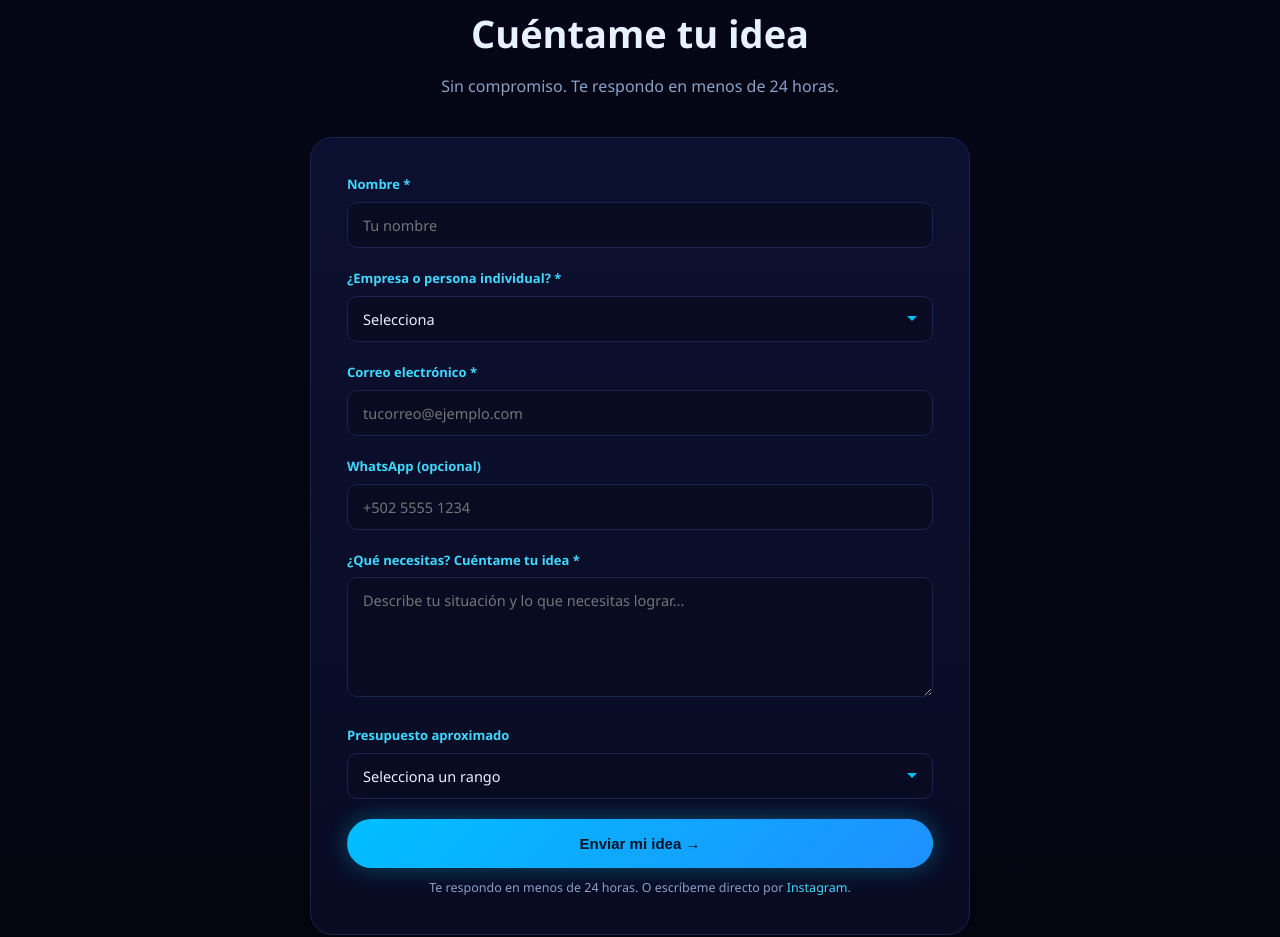
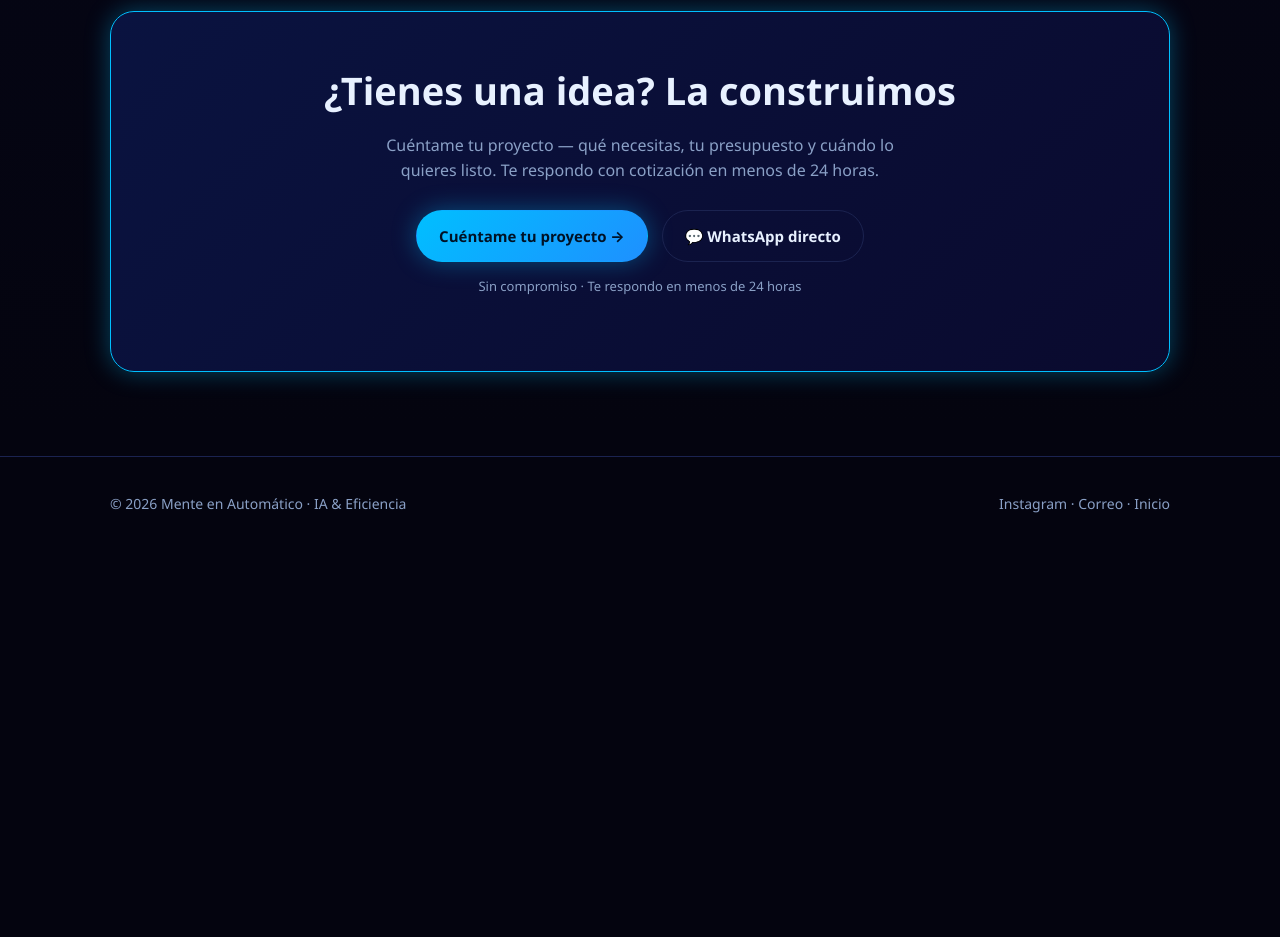
Before and after one commit to menteenautomatico26-sketch/mente-en-automatico-web, a plain HTML site: page servicios.html in a window 1280 px wide. Shown: the part 2331-3268 px from the top of the page. After the commit the page ends 2882 px from the top, so only its background shows below. Drawn offline with Linux system fonts and the light colour scheme.

Commit message:
fix: eliminar formulario duplicado de servicios.html — un solo formulario en contacto.html

```diff
--- a/servicios.html
+++ b/servicios.html
@@ -296,65 +296,17 @@
       </div>
     </div>
 
-    <!-- FORMULARIO -->
-    <h2 class="section-title" style="margin-top:14px">Cuéntame tu idea</h2>
-    <p class="section-sub">Sin compromiso. Te respondo en menos de 24 horas.</p>
+    <!-- CTA → contacto.html (único formulario) -->
+    <div class="cta-final reveal" style="margin-top:38px">
+      <h2>¿Tienes una idea? La construimos</h2>
+      <p>Cuéntame tu proyecto — qué necesitas, tu presupuesto y cuándo lo quieres listo. Te respondo con cotización en menos de 24 horas.</p>
+      <div style="display:flex;gap:14px;justify-content:center;flex-wrap:wrap">
+        <a class="btn btn-primary" href="contacto.html">Cuéntame tu proyecto →</a>
+        <a class="btn btn-ghost" href="/wa" target="_blank">💬 WhatsApp directo</a>
+      </div>
+      <p style="color:var(--muted);font-size:13px;margin-top:14px">Sin compromiso · Te respondo en menos de 24 horas</p>
+    </div>
 
-    <div class="contacto-form reveal">
-      <!-- Netlify Forms: funciona automáticamente al desplegarse en Netlify -->
-      <form name="contacto" method="POST" data-netlify="true"
-            netlify-honeypot="bot-field"
-            action="/gracias-proyecto.html">
-        <input type="hidden" name="form-name" value="contacto">
-        <p style="display:none"><input name="bot-field"></p>
-
-        <div class="fg">
-          <label>Nombre *</label>
-          <input type="text" name="nombre" placeholder="Tu nombre" required>
-        </div>
-        <div class="fg">
-          <label>¿Empresa o persona individual? *</label>
-          <select name="tipo" required>
-            <option value="" disabled selected>Selecciona</option>
-            <option>Empresa / negocio</option>
-            <option>Emprendedor / negocio propio</option>
-            <option>Estudiante universitario</option>
-            <option>Freelancer / independiente</option>
-            <option>Uso personal</option>
-          </select>
-        </div>
-        <div class="fg">
-          <label>Correo electrónico *</label>
-          <input type="email" name="correo" placeholder="tucorreo@ejemplo.com" required>
-        </div>
-        <div class="fg">
-          <label>WhatsApp (opcional)</label>
-          <input type="text" name="whatsapp" placeholder="+502 5555 1234">
-        </div>
-        <div class="fg">
-          <label>¿Qué necesitas? Cuéntame tu idea *</label>
-          <textarea name="idea" placeholder="Describe tu situación y lo que necesitas lograr..." required></textarea>
-        </div>
-        <div class="fg">
-          <label>Presupuesto aproximado</label>
-          <select name="presupuesto">
-            <option value="" disabled selected>Selecciona un rango</option>
-            <option>Menos de $50</option>
-            <option>$50 – $150</option>
-            <option>$150 – $300</option>
-            <option>$300 – $500</option>
-            <option>Más de $500</option>
-            <option>No sé aún — quiero cotización</option>
-          </select>
-        </div>
-        <button type="submit" class="btn btn-primary" style="width:100%;padding:15px;font-size:15px">
-          Enviar mi idea →
-        </button>
-        <p style="text-align:center;color:var(--muted);font-size:12.5px;margin-top:10px">
-          Te respondo en menos de 24 horas. O escríbeme directo por
-          <a href="https://ig.me/m/menteenautomatico" target="_blank" style="color:var(--cyan)">Instagram</a>.
-        </p>
-      </form>
     </div>
   </div>
 </section>
```
